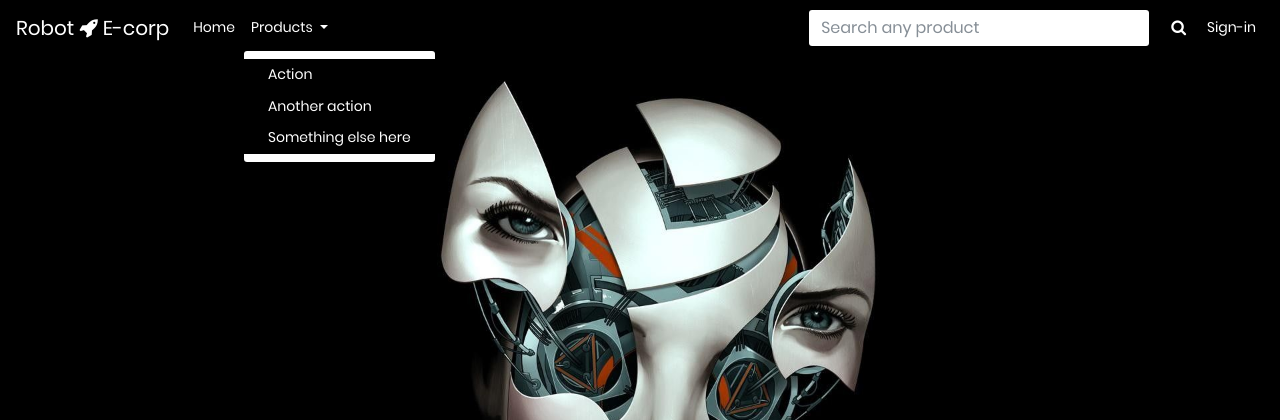
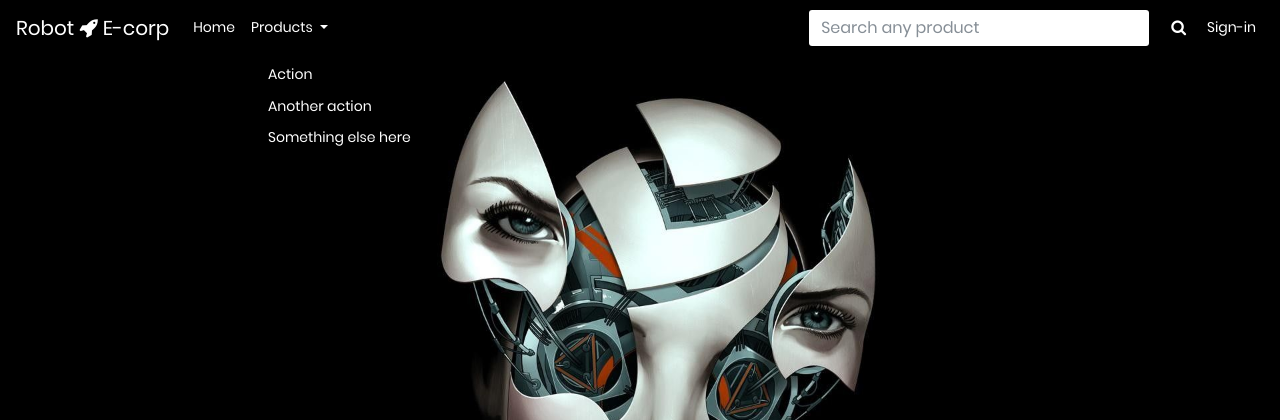
Before and after one commit to koraynilay/robo, a PHP site: page / in a window 1280 px wide, after a click on "Products". Shown: the top 420 px of the page. Run offline with PHP 8.4, Linux system fonts and the light colour scheme.

Commit message:
Fixed css pt.4

```diff
--- a/assets/css/custom.css
+++ b/assets/css/custom.css
@@ -15,7 +15,7 @@ a, i, .navbar-brand:hover, .login-btn, .nav-link{
 }
 
 .nav-link:hover, .login-btn:hover{
-    background-color: var(--red) !important;
+    color: var(--red) !important;
 }
 
 .bg-dark{
@@ -23,7 +23,7 @@ a, i, .navbar-brand:hover, .login-btn, .nav-link{
 }
 
 .dropdown-menu.show{
-    color: var(--black) !important;
+    background-color: var(--black) !important;
 }
 
 .dropdown-item{
```
